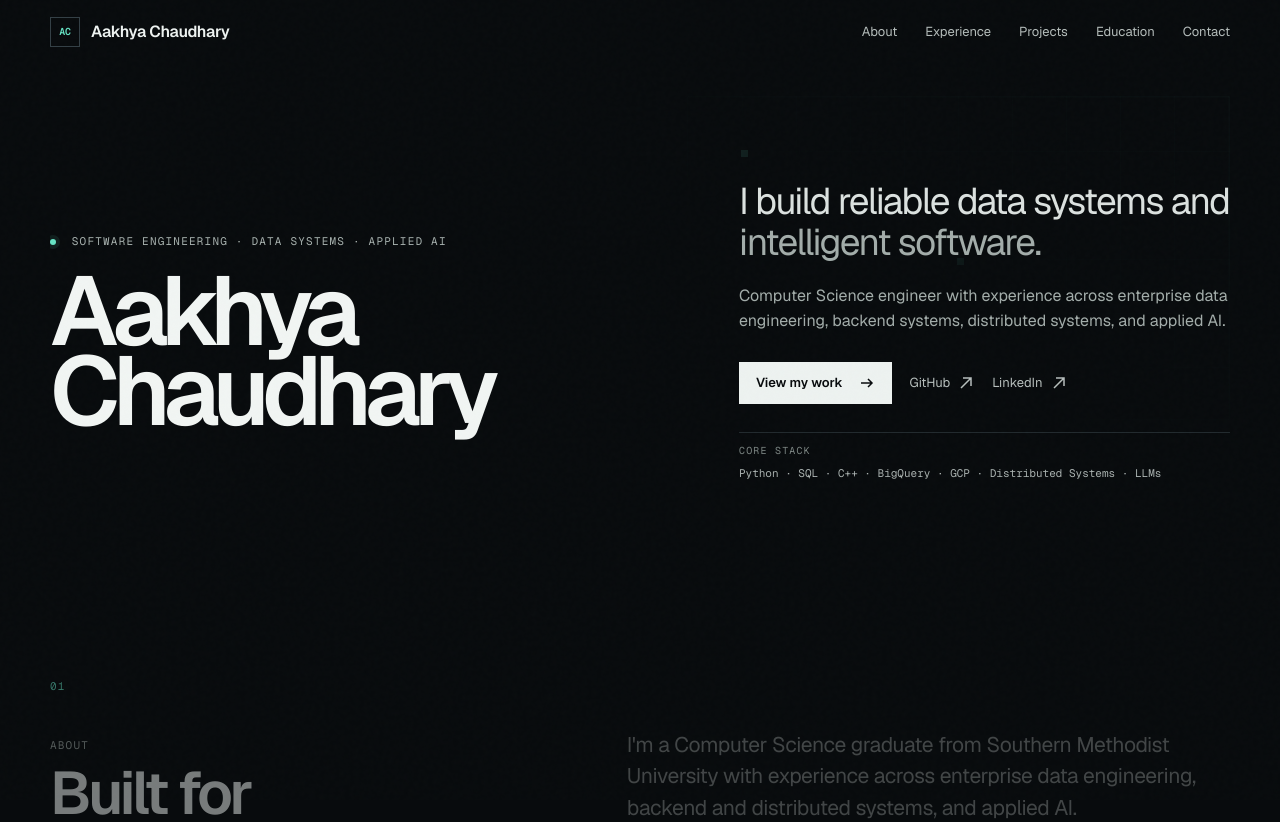
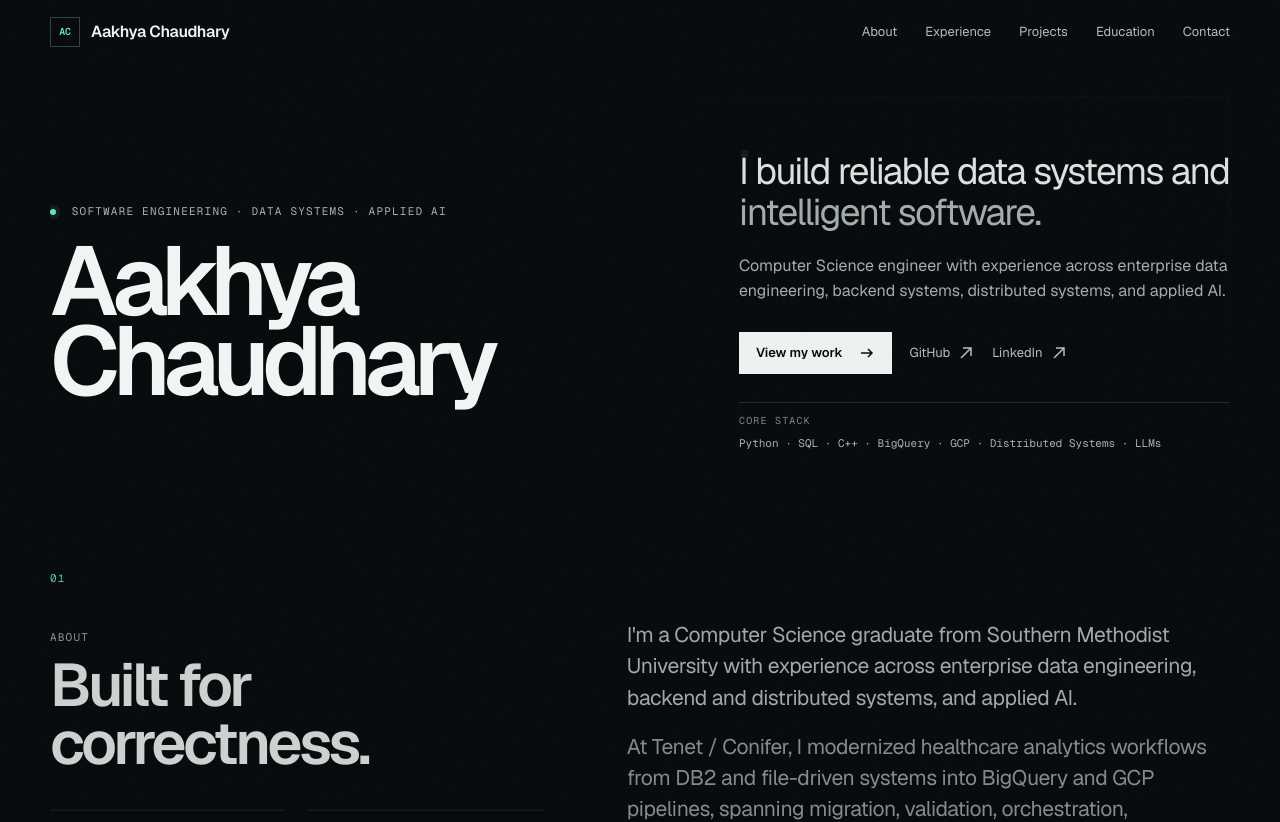
Before and after one commit to aakhya2511/Aakhya-engineering-portfolio, a Next.js app: page / in a window 1280 px wide. Shown: the top 822 px of the page. Built offline with nearby package versions, Linux system fonts and the light colour scheme.

Commit message:
Tighten hero spacing and update RivetDB

```diff
--- a/src/app/globals.css
+++ b/src/app/globals.css
@@ -42,7 +42,7 @@ a:focus-visible, summary:focus-visible { outline: 2px solid var(--accent); outli
 .mobile-menu summary span { width: 16px; height: 1px; background: var(--text); display: block; }
 .mobile-menu > div { position: fixed; inset: 64px 0 auto; padding: 20px 24px; background: #0a0e10; border-bottom: 1px solid var(--line); display: grid; gap: 18px; }
 
-.hero { min-height: clamp(600px, 67svh, 730px); padding-top: 112px; padding-bottom: 48px; position: relative; display: grid; align-content: center; overflow: hidden; }
+.hero { min-height: clamp(520px, 63svh, 680px); padding-top: 112px; padding-bottom: 28px; position: relative; display: grid; align-content: center; overflow: hidden; }
 .hero-grid { position: absolute; z-index: 0; top: 96px; right: 0; width: 46%; height: 54%; opacity: .3; border: 1px solid rgba(102,227,196,.08); background-image: linear-gradient(rgba(102,227,196,.045) 1px, transparent 1px), linear-gradient(90deg, rgba(102,227,196,.045) 1px, transparent 1px); background-size: 54px 54px; mask-image: linear-gradient(to bottom left, black, transparent 78%); }
 .hero-grid::after { content: ""; position: absolute; width: 7px; height: 7px; top: 53px; left: 53px; background: var(--accent); box-shadow: 216px 108px 0 rgba(102,227,196,.55), 54px 270px 0 rgba(102,227,196,.35); }
 .hero-layout { position: relative; z-index: 1; display: grid; grid-template-columns: minmax(0, 56fr) minmax(360px, 44fr); gap: clamp(36px, 5vw, 70px); align-items: center; }
@@ -65,6 +65,7 @@ a:focus-visible, summary:focus-visible { outline: 2px solid var(--accent); outli
 .hero-meta span { color: var(--faint); font: 10px var(--font-geist-mono); text-transform: uppercase; letter-spacing: .12em; }
 .hero-meta code { color: #a9b1af; font: 11px/1.7 var(--font-geist-mono); }
 .section { padding-top: 72px; scroll-margin-top: 64px; }
+@media (min-width: 901px) { #about { padding-top: 48px; } }
 .section-heading { display: grid; grid-template-columns: 16.6% 1fr; padding-bottom: 32px; border-bottom: 1px solid var(--line); }
 .section-index { color: var(--accent); }
 .section-heading .eyebrow { margin: 0 0 12px; }
```
